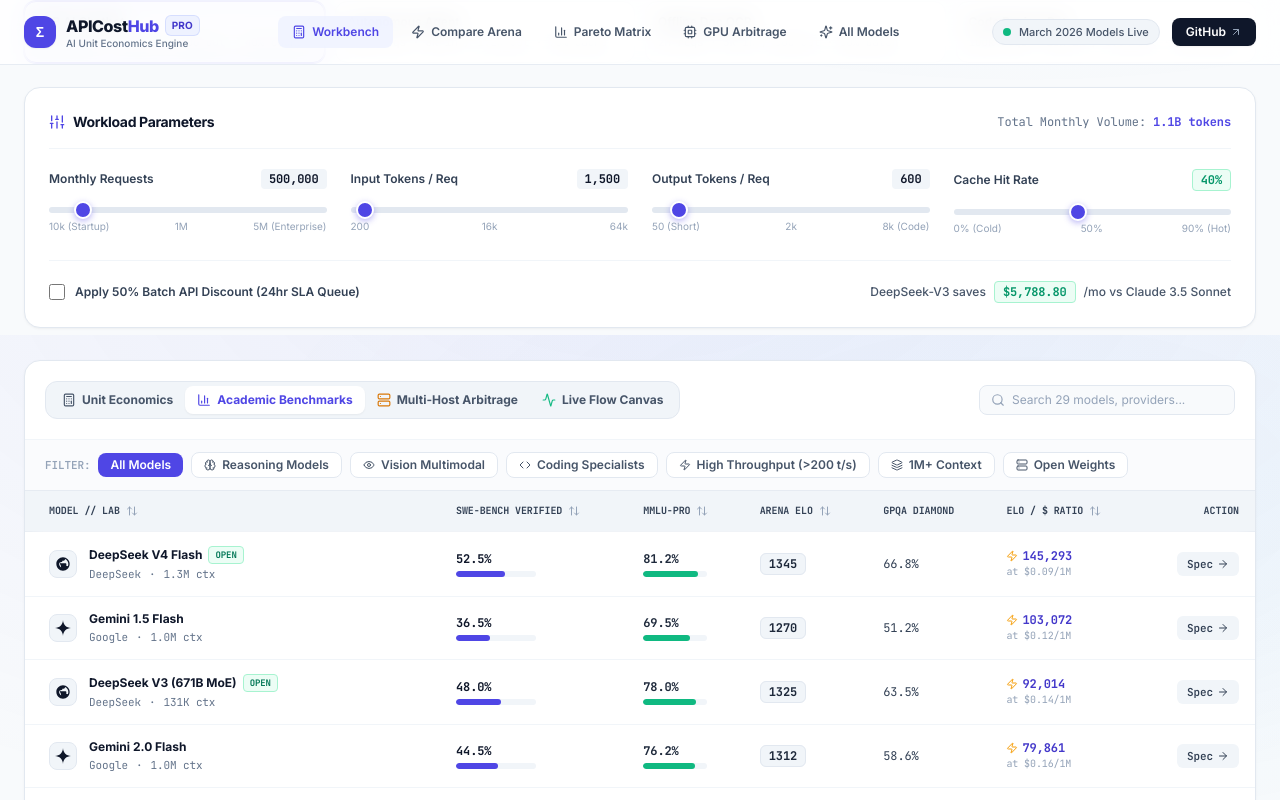
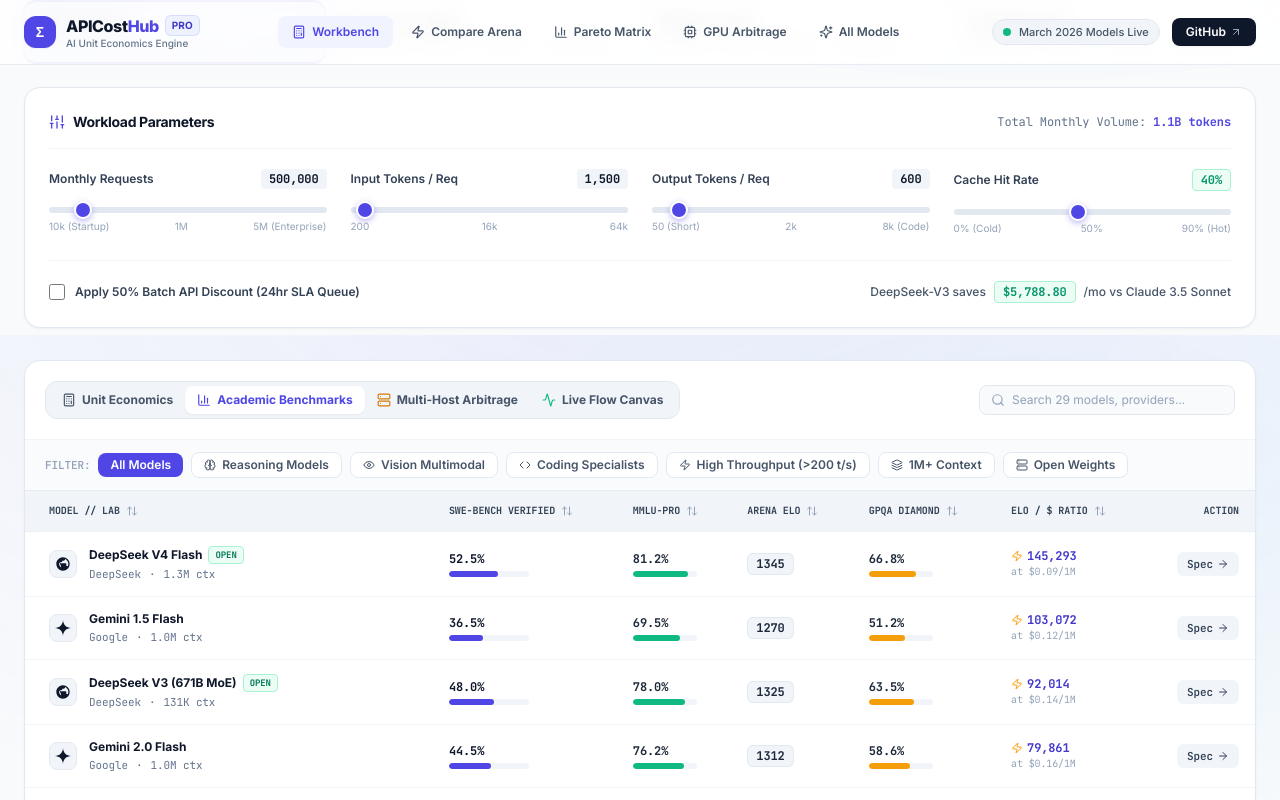
Before and after one commit to tantenton/apicosthub, a Next.js app: page / in a window 1280 px wide. Both pictures are taken after a click on the button "Academic Benchmarks". Shown: the part 465-1265 px from the top of the page. Built offline with nearby package versions, Linux system fonts and the light colour scheme.

Commit message:
feat(benchmarks): add interactive GPQA Diamond sorting, progress bars, and dynamic host badges

```diff
--- a/components/HeroCalculator.tsx
+++ b/components/HeroCalculator.tsx
@@ -35,7 +35,7 @@ import AnimatedCounter from './AnimatedCounter';
 
 type ViewMode = 'economics' | 'benchmarks' | 'multihost' | 'canvas';
 type FilterTag = 'all' | 'reasoning' | 'vision' | 'coding' | 'fast' | 'long-context' | 'open-weights';
-type SortField = 'monthlyCost' | 'name' | 'inputPer1M' | 'outputPer1M' | 'tokensPerSec' | 'sweBench' | 'mmluPro' | 'arenaElo' | 'efficiency';
+type SortField = 'monthlyCost' | 'name' | 'inputPer1M' | 'outputPer1M' | 'tokensPerSec' | 'sweBench' | 'mmluPro' | 'arenaElo' | 'gpqaDiamond' | 'efficiency';
 type SortOrder = 'asc' | 'desc';
 
 export default function HeroCalculator() {
@@ -137,6 +137,9 @@ export default function HeroCalculator() {
         } else if (sortField === 'arenaElo') {
           valA = a.model.benchmarks?.arenaElo || 0;
           valB = b.model.benchmarks?.arenaElo || 0;
+        } else if (sortField === 'gpqaDiamond') {
+          valA = a.model.benchmarks?.gpqaDiamond || 0;
+          valB = b.model.benchmarks?.gpqaDiamond || 0;
         } else if (sortField === 'efficiency') {
           valA = a.efficiencyScore;
           valB = b.efficiencyScore;
@@ -155,7 +158,7 @@ export default function HeroCalculator() {
     } else {
       setSortField(field);
       // For benchmarks, default to desc (highest score first)
-      if (['sweBench', 'mmluPro', 'arenaElo', 'efficiency', 'tokensPerSec'].includes(field)) {
+      if (['sweBench', 'mmluPro', 'arenaElo', 'gpqaDiamond', 'efficiency', 'tokensPerSec'].includes(field)) {
         setSortOrder('desc');
       } else {
         setSortOrder('asc');
@@ -509,8 +512,11 @@ export default function HeroCalculator() {
                       <ArrowUpDown className="w-3 h-3 text-slate-400" />
                     </div>
                   </th>
-                  <th className="py-3 px-4 hidden md:table-cell">
+                  <th onClick={() => handleSort('gpqaDiamond')} className="py-3 px-4 cursor-pointer hover:text-indigo-600 transition-colors hidden md:table-cell">
+                    <div className="flex items-center gap-1.5">
                       <span>GPQA DIAMOND</span>
+                      <ArrowUpDown className="w-3 h-3 text-slate-400" />
+                    </div>
                   </th>
                   <th onClick={() => handleSort('efficiency')} className="py-3 px-4 cursor-pointer hover:text-indigo-600 transition-colors">
                     <div className="flex items-center gap-1.5">
@@ -597,8 +603,18 @@ export default function HeroCalculator() {
                       </td>
 
                       {/* GPQA Diamond */}
-                      <td className="py-3.5 px-4 font-mono text-slate-700 hidden md:table-cell">
+                      <td className="py-3.5 px-4 hidden md:table-cell">
+                        <div className="font-mono font-bold text-slate-800 text-xs">
                           {b?.gpqaDiamond ? `${b.gpqaDiamond.toFixed(1)}%` : 'N/A'}
+                        </div>
+                        {b?.gpqaDiamond && (
+                          <div className="w-16 bg-slate-100 h-1.5 rounded-full overflow-hidden mt-1">
+                            <div
+                              style={{ width: `${Math.min(100, (b.gpqaDiamond / 90) * 100)}%` }}
+                              className="bg-amber-500 h-full rounded-full"
+                            />
+                          </div>
+                        )}
                       </td>
 
                       {/* Elo / $ Ratio */}
@@ -691,13 +707,28 @@ export default function HeroCalculator() {
                           </tr>
                         </thead>
                         <tbody className="divide-y divide-slate-50 font-mono">
-                          {model.hostingQuotes?.map((quote) => (
+                          {model.hostingQuotes?.map((quote) => {
+                            const isFastest = quote.speedTokensPerSec >= 350;
+                            const isCheapest = quote.inputPricePerMillion < model.inputPricePerMillion;
+                            const isOfficial = quote.providerSlug === model.providerSlug;
+
+                            return (
                               <tr key={quote.providerName} className="hover:bg-slate-50/80">
                                 <td className="py-2.5 px-3 font-sans font-semibold text-slate-900 flex items-center gap-1.5">
                                   <span>{quote.providerName}</span>
-                                {quote.isRecommended && (
-                                  <span className="px-1.5 py-0.2 rounded text-[9px] font-mono font-bold bg-amber-50 text-amber-700 border border-amber-200">
-                                    TOP VALUE
+                                  {isOfficial && (
+                                    <span className="px-1.5 py-0.2 rounded text-[9px] font-mono font-bold bg-slate-100 text-slate-700 border border-slate-200">
+                                      OFFICIAL
+                                    </span>
+                                  )}
+                                  {isFastest && (
+                                    <span className="px-1.5 py-0.2 rounded text-[9px] font-mono font-bold bg-purple-50 text-purple-700 border border-purple-200">
+                                      FASTEST LPU
+                                    </span>
+                                  )}
+                                  {isCheapest && (
+                                    <span className="px-1.5 py-0.2 rounded text-[9px] font-mono font-bold bg-emerald-50 text-emerald-700 border border-emerald-200">
+                                      LOWEST PRICE
                                     </span>
                                   )}
                                 </td>
@@ -713,8 +744,10 @@ export default function HeroCalculator() {
                                 <td className="py-2.5 px-3 text-slate-600">
                                   {quote.ttftMedianMs}ms
                                 </td>
-                              <td className="py-2.5 px-3 text-emerald-600 font-semibold">
+                                <td className="py-2.5 px-3">
+                                  <span className={quote.uptime90d >= 99.95 ? 'text-emerald-600 font-semibold' : 'text-amber-600 font-semibold'}>
                                     {quote.uptime90d}%
+                                  </span>
                                 </td>
                                 <td className="py-2.5 px-3 text-right">
                                   <Link
@@ -725,7 +758,8 @@ export default function HeroCalculator() {
                                   </Link>
                                 </td>
                               </tr>
-                          ))}
+                            );
+                          })}
                         </tbody>
                       </table>
                     </div>
```
Lines whose indentation alone changed are shown as unchanged.
